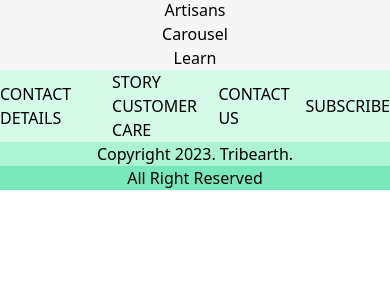
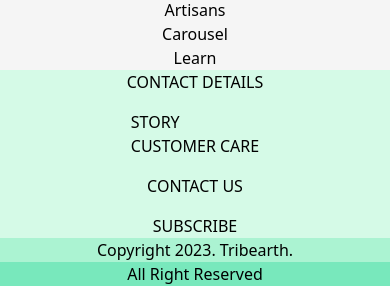
Before and after one commit to MatthewsRicky/finaltribe, a Next.js app in the folder tribearth/: page / in a window 390 px wide. Shown: the part 277-565 px from the top of the page. Built offline with nearby package versions, Linux system fonts and the light colour scheme.

Commit message:
Update Footer.tsx

```diff
--- a/tribearth/components/Footer.tsx
+++ b/tribearth/components/Footer.tsx
@@ -3,7 +3,7 @@
 const Footer = () => {
   return (
     <div className="w-full relative bg-emerald-100/90 justify-center items-center flex flex-col">
-      <div className="flex justify-between items-center gap-4">
+      <div className="flex flex-col md:flex-row justify-center md:justify-between items-center px-10 gap-4">
         <div>CONTACT DETAILS</div>
         <div>
           <div>
```
